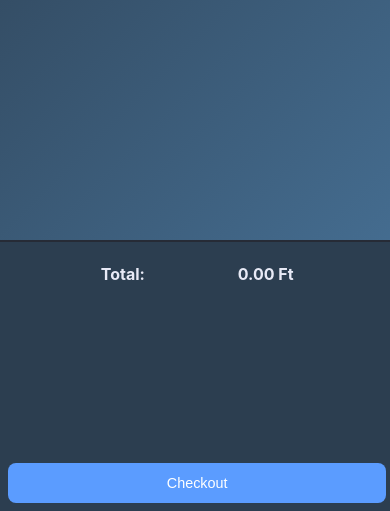
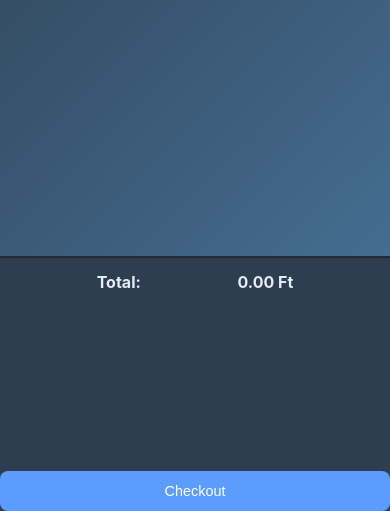
Before and after one commit to KKondor/2025-szfm-big-project, a Flask app: page / in a window 390 px wide. Shown: the part 333-844 px from the top of the page. Run offline with Flask 3, Linux system fonts and the light colour scheme; the visitor is signed in with stand-in values (Sample User, id 1); data that the repository does not hold is empty.

Commit message:
fix: fixed weird width of side bar in lower resolutions

```diff
--- a/src/frontend/static/css/item-list.css
+++ b/src/frontend/static/css/item-list.css
@@ -285,12 +285,12 @@
     top: auto;
     bottom: 0;
     left: 0;
-    width: 97vw;
+    width: 100vw;
     height: 30vh;
     margin: 0;
     border-right: none;
     border-top: 2px solid var(--border);
-    padding: 0.5rem;
+    padding: 0;
     transform: translateY(100%);
   }
 
```
